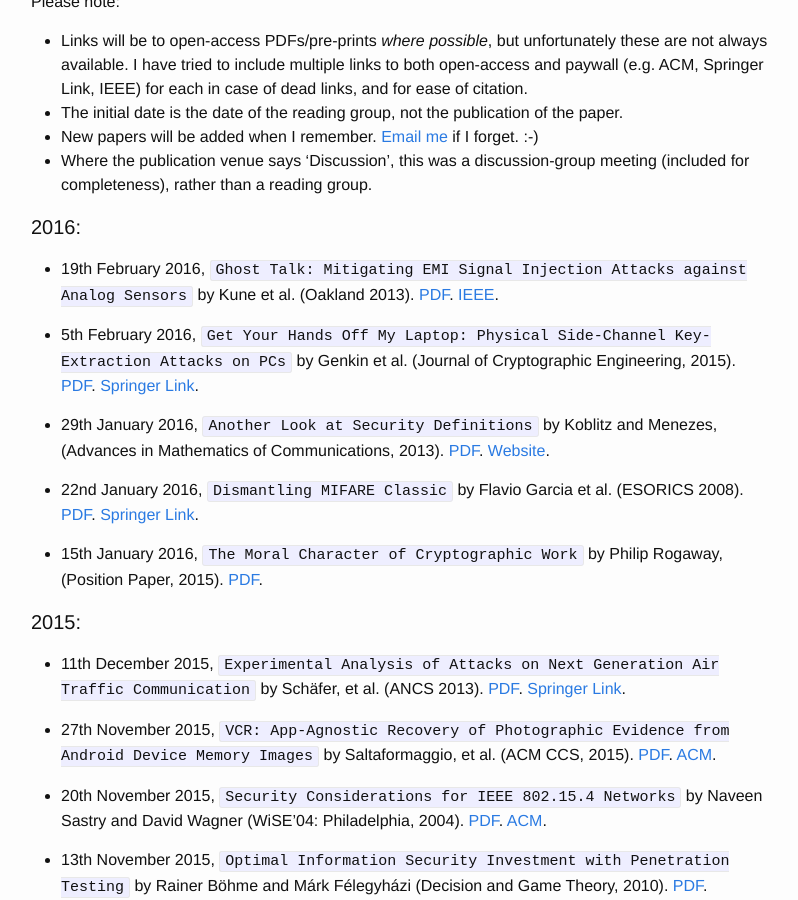
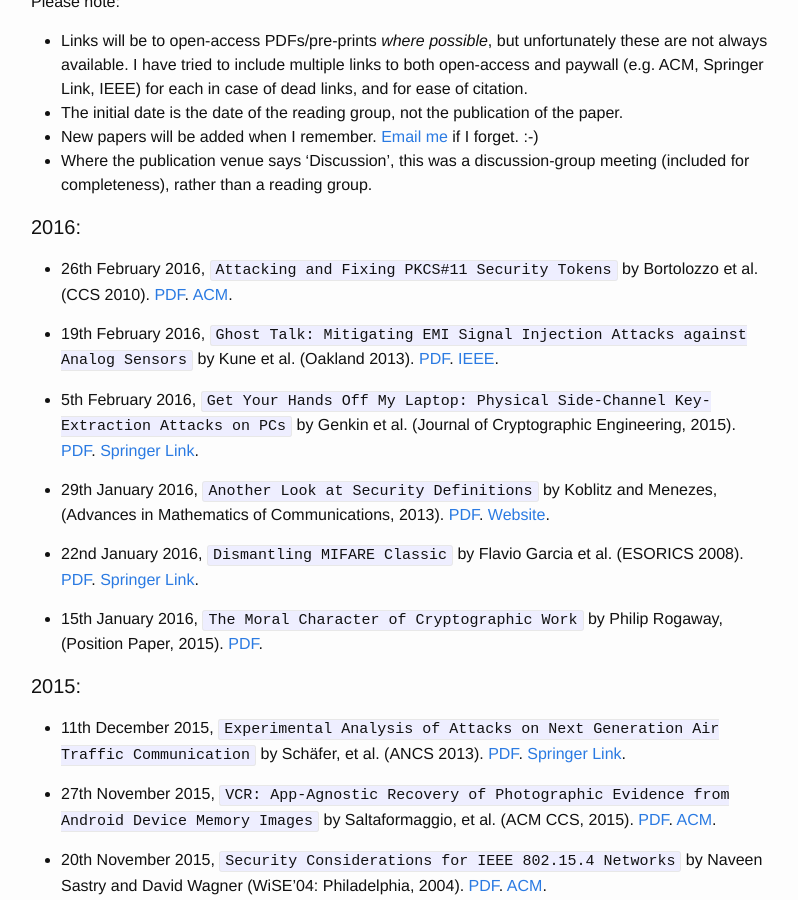
Before and after one commit to mpdehnel/ReadingGroup, a Jekyll site: the page built from index.md, in a window 1280 px wide and 900 px high, scrolled down 513 px. Shown: the whole window, without its empty margins (239-1037 px from the left). Built offline with Jekyll 4.4.1, drawn with Linux system fonts in a browser that asks for light colours.

Commit message:
add 26th feb Attacking and Fixing PKCS#11 Security Tokens

```diff
--- a/index.md
+++ b/index.md
@@ -19,6 +19,8 @@ Please note:
 * Where the publication venue says 'Discussion', this was a discussion-group meeting (included for completeness), rather than a reading group.
 
 #### 2016:
+
+* 26th February 2016, `Attacking and Fixing PKCS#11 Security Tokens` by Bortolozzo et al. (CCS 2010). [PDF](http://www.lsv.ens-cachan.fr/Publis/PAPERS/PDF/BCFS-ccs10.pdf). [ACM](http://dl.acm.org/citation.cfm?id=1866337).
 
 * 19th February 2016, `Ghost Talk: Mitigating EMI Signal Injection Attacks against Analog Sensors` by Kune et al. (Oakland 2013). [PDF](https://spqr.eecs.umich.edu/papers/fookune-emi-oakland13.pdf). [IEEE](http://ieeexplore.ieee.org/xpls/abs_all.jsp?arnumber=6547107).
 
```
